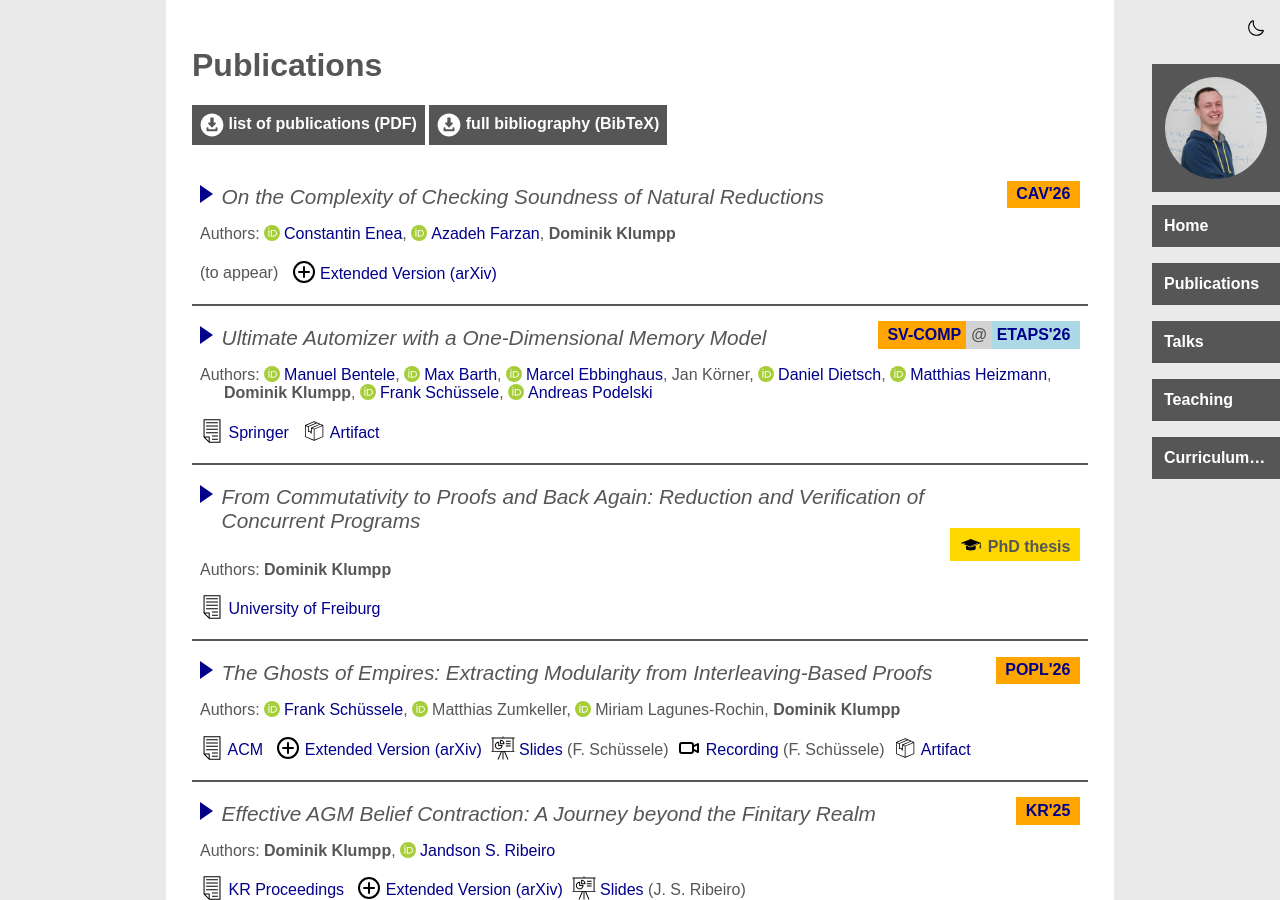
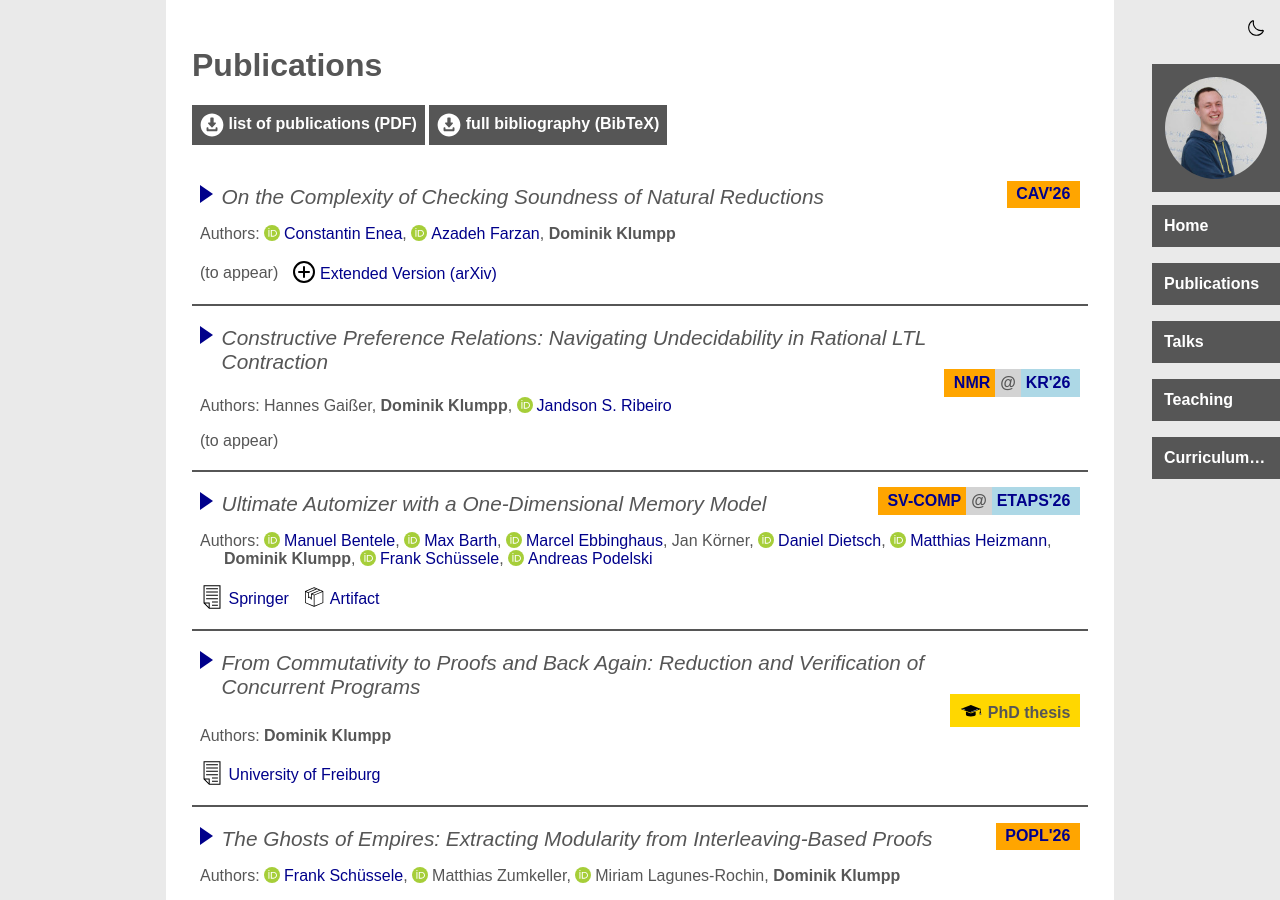
Before and after one commit to maul-esel/personal-website, a Jekyll site: the page built from publications.markdown, in a window 1280 px wide and 900 px high. Built offline with Jekyll 4.4.1, drawn with Linux system fonts in a browser that asks for light colours.

Commit message:
add NMR'26 paper

```diff
--- a/_data/coauthors.yml
+++ b/_data/coauthors.yml
@@ -44,6 +44,9 @@ jribeiro:
   lastname: S. Ribeiro
   website: https://jandsonribeiro.github.io/home/
   orcid: 0000-0003-1614-6808
+hgaisser:
+  firstname: Hannes
+  lastname: Gaißer
 hponsar:
   firstname: Hella
   lastname: Ponsar
--- a/index.markdown
+++ b/index.markdown
@@ -127,7 +127,7 @@ As program specifications are often formalised in <mark>temporal logics</mark>,
 I investigate how to <mark>implement rational change</mark> of temporal behaviours,
 informed by the <mark>belief change</mark> paradigm of <mark>symbolic artificial intelligence</mark>.
 
-{%- assign ltl_references = "nmr24,kr25" | split: ',' -%}
+{%- assign ltl_references = "nmr24,kr25,nmr26" | split: ',' -%}
 {% include reflist.markdown references=ltl_references %}
 
 
```
Also changed, not shown: _publications/nmr26.markdown (added, +48 -0 lines).
